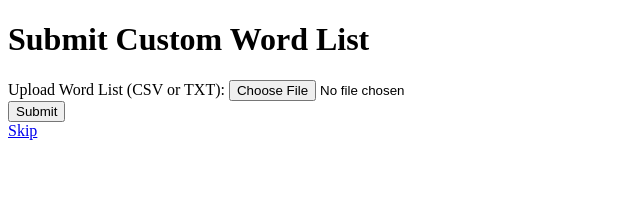
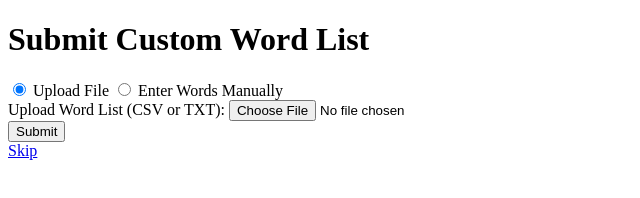
Before and after one commit to paul-ooi/guess-it, a plain HTML site: page custom-list.html in a window 1280 px wide. Shown: the whole page, without its empty margins (0-640 px from the left). Drawn offline with Linux system fonts and the light colour scheme.

Commit message:
add text area for immediate manual input for word list

```diff
--- a/custom-list.html
+++ b/custom-list.html
@@ -3,12 +3,38 @@
 <head>
     <meta charset="UTF-8">
     <title>Guess It - Custom List</title>
+    <script>
+        function toggleInputMethod() {
+            const fileInput = document.getElementById('fileInput');
+            const textAreaInput = document.getElementById('textAreaInput');
+            const inputMethod = document.querySelector('input[name="inputMethod"]:checked').value;
+            if (inputMethod === 'file') {
+                fileInput.style.display = 'block';
+                textAreaInput.style.display = 'none';
+            } else {
+                fileInput.style.display = 'none';
+                textAreaInput.style.display = 'block';
+            }
+        }
+    </script>
 </head>
 <body>
     <h1>Submit Custom Word List</h1>
     <form action="game.html" method="post" enctype="multipart/form-data">
-        <label for="wordlist">Upload Word List (CSV or TXT):</label>
-        <input type="file" id="wordlist" name="wordlist" accept=".csv, .txt"><br>
+        <label>
+            <input type="radio" name="inputMethod" value="file" checked onclick="toggleInputMethod()"> Upload File
+        </label>
+        <label>
+            <input type="radio" name="inputMethod" value="textarea" onclick="toggleInputMethod()"> Enter Words Manually
+        </label>
+        <div id="fileInput">
+            <label for="wordlist">Upload Word List (CSV or TXT):</label>
+            <input type="file" id="wordlist" name="wordlist" accept=".csv, .txt"><br>
+        </div>
+        <div id="textAreaInput" style="display: none;">
+            <label for="wordlistText">Enter Words (one per line):</label><br>
+            <textarea id="wordlistText" name="wordlistText" rows="10" cols="30"></textarea><br>
+        </div>
         <button type="submit">Submit</button>
     </form>
     <a href="game.html">Skip</a>
```
